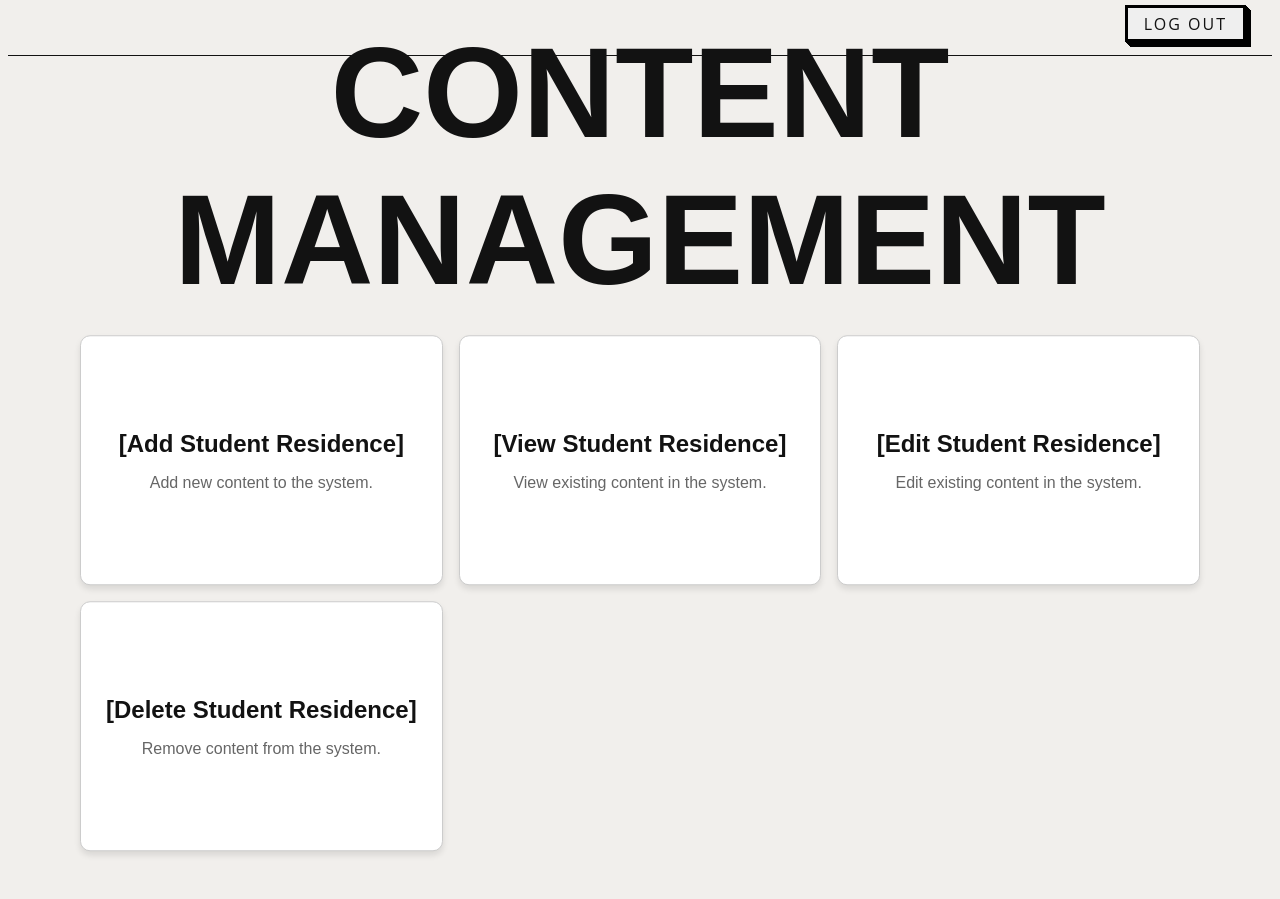
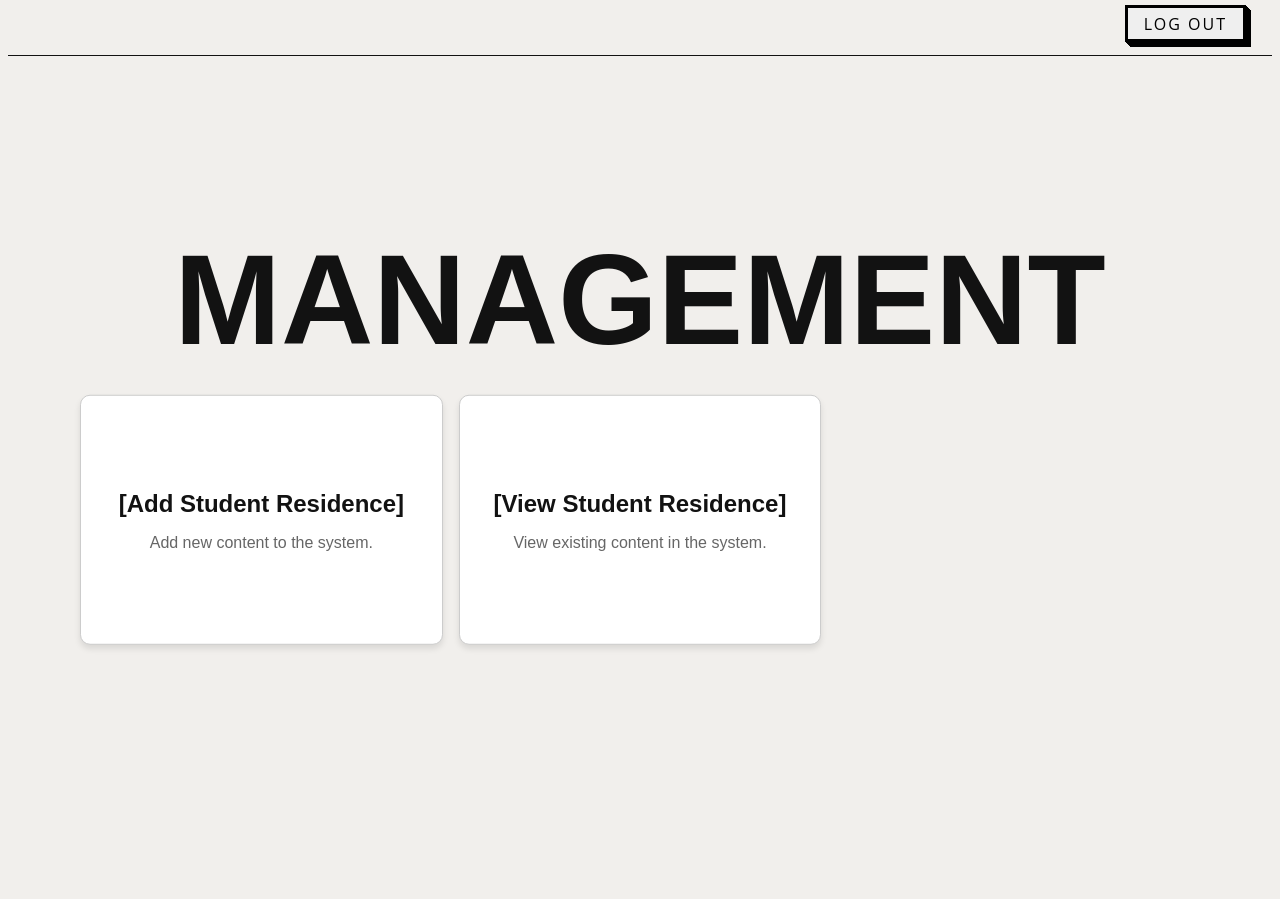
Before and after one commit to burntkayatoast/Student_Residence_Website, a PHP site: page /homepage.php in a window 1280 px wide. After the commit the page ends 649 px from the top, so only its background shows below. Run offline with PHP 8.4, Linux system fonts and the light colour scheme; a user stored in the database is signed in.

Commit message:
removed 2 edit/delete

```diff
--- a/homepage.php
+++ b/homepage.php
@@ -18,12 +18,12 @@ if (!isset($_SESSION['loggedin']) || $_SESSION['loggedin'] !== true) {
 </head>
     <!-- HEADER -->
     <header>
-        <button class="button" role="button"><a href="logout.php">log out</a></button>
+        <a href="logout.php"><button class="button" role="button">log out</button></a>
     </header>
 
     <!-- BUTTON CARDS -->
     <div class="page_container">
-        <h1 class="title">CONTENT MANAGEMENT</h1>
+        <h1 class="title">MANAGEMENT</h1>
         <div class="grid-container">
             <!-- Adding content -->
             <div class="grid-item">
@@ -40,19 +40,19 @@ if (!isset($_SESSION['loggedin']) || $_SESSION['loggedin'] !== true) {
                 </a>
             </div>
             <!-- Editing ccontent -->
-            <div class="grid-item">
+            <!-- <div class="grid-item">
                 <a href="edit_content.php">
                     <h2>[Edit Student Residence]</h2>
                     <p>Edit existing content in the system.</p>
                 </a>
-            </div>
+            </div> -->
             <!-- Deleting content -->
-            <div class="grid-item">
+            <!-- <div class="grid-item">
                 <a href="delete_content.php">
                     <h2>[Delete Student Residence]</h2>
                     <p>Remove content from the system.</p>
                 </a>
-            </div>
+            </div> -->
         </div>
     </div>
 </body>
```
